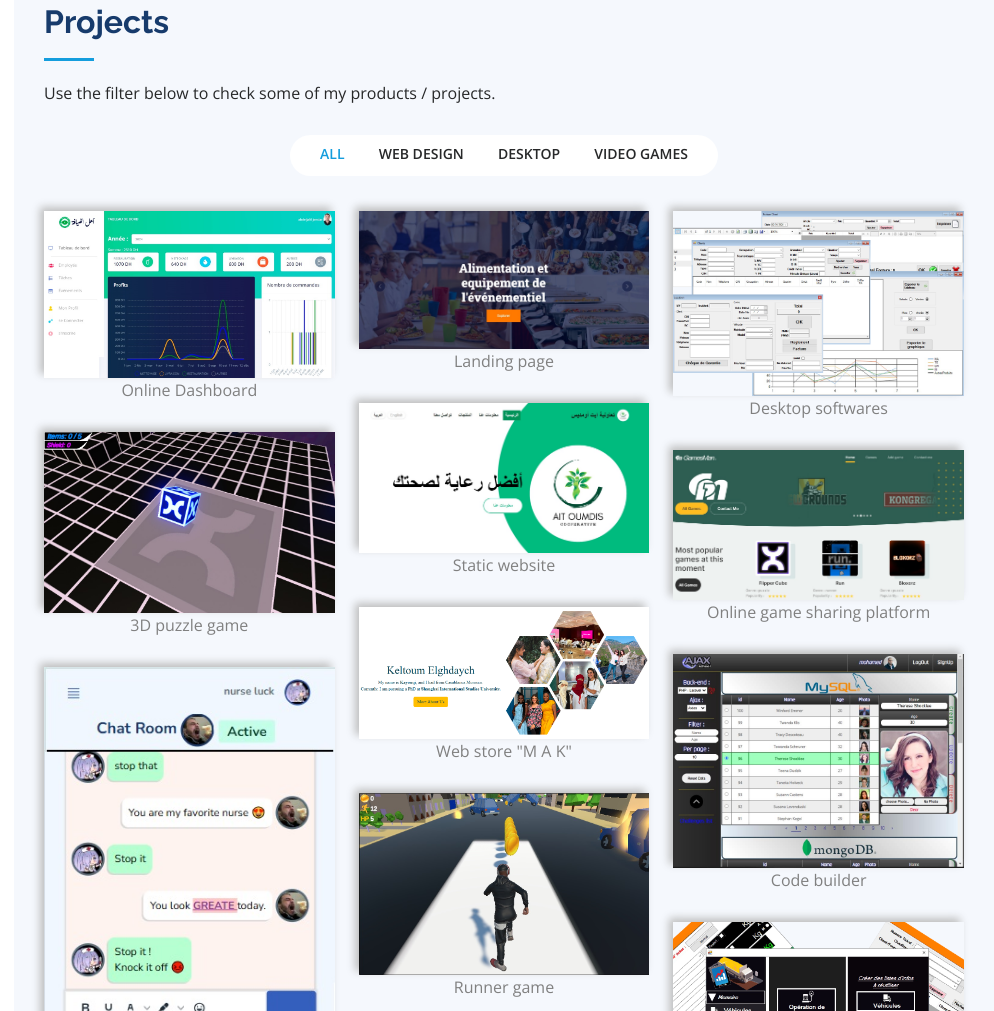
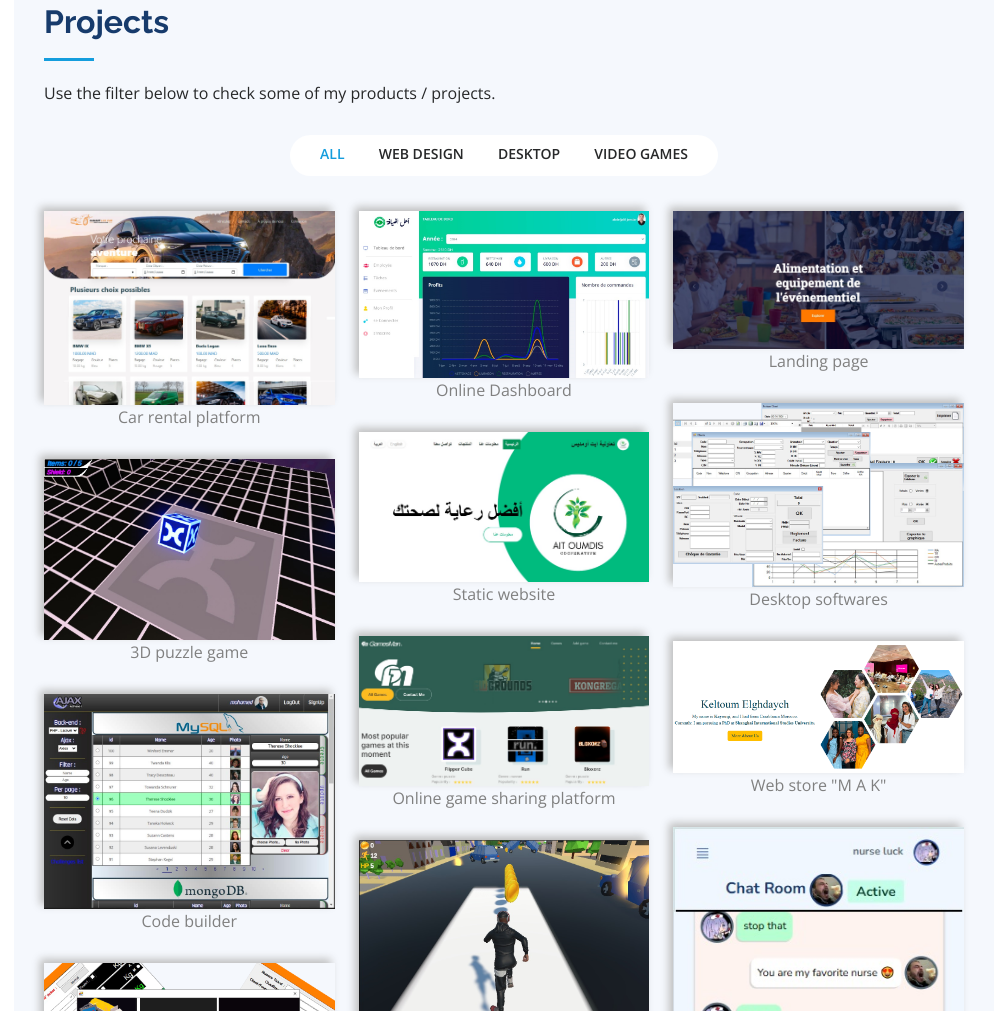
Before and after one commit to med2mad/Portfolio, a plain HTML site: page index-en.html in a window 1280 px wide. Shown: the part 3076-4087 px from the top of the page, without its empty margins (286-1280 px from the left). Drawn offline with nearby package versions, Linux system fonts and the light colour scheme.

Commit message:
add car rental

```diff
--- a/index-en.html
+++ b/index-en.html
@@ -270,10 +270,17 @@
         <div class="row portfolio-container" data-aos="fade-up" data-aos-delay="100">
 
           <div class="col-lg-4 col-md-6 portfolio-item filter-web">
-              <a href="portfolio-details-en.html?id=1" title="More Details"><p>
-                <img src="assets/img/portfolio/web/ahlediafa_dashboard.jpg" class="img-fluid" alt="ahlediafa_dashboard">
-                Online Dashboard
-              </p></a>
+            <a href="portfolio-details-en.html?id=0" title="More Details"><p>
+              <img src="assets/img/portfolio/web/carrental.jpg" class="img-fluid" alt="carrental">
+              Car rental platform
+            </p></a>
+          </div>
+
+          <div class="col-lg-4 col-md-6 portfolio-item filter-web">
+            <a href="portfolio-details-en.html?id=1" title="More Details"><p>
+              <img src="assets/img/portfolio/web/ahlediafa_dashboard.jpg" class="img-fluid" alt="ahlediafa_dashboard">
+              Online Dashboard
+            </p></a>
           </div>
 
           <div class="col-lg-4 col-md-6 portfolio-item filter-web">
```
Also changed, not shown: index-fr.html (+7 -0 lines), portfolio-details-en.html (+1 -0 lines), portfolio-details-fr.html (+1 -0 lines), assets/img/portfolio/web/carrental.jpg (added), assets/img/portfolio/web/carrental2.jpg (added), assets/img/portfolio/web/carrental3.jpg (added).
